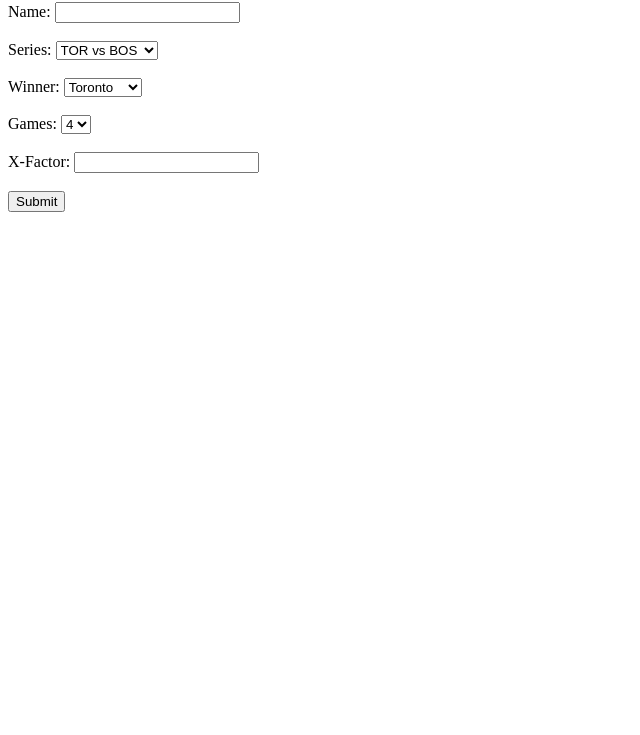
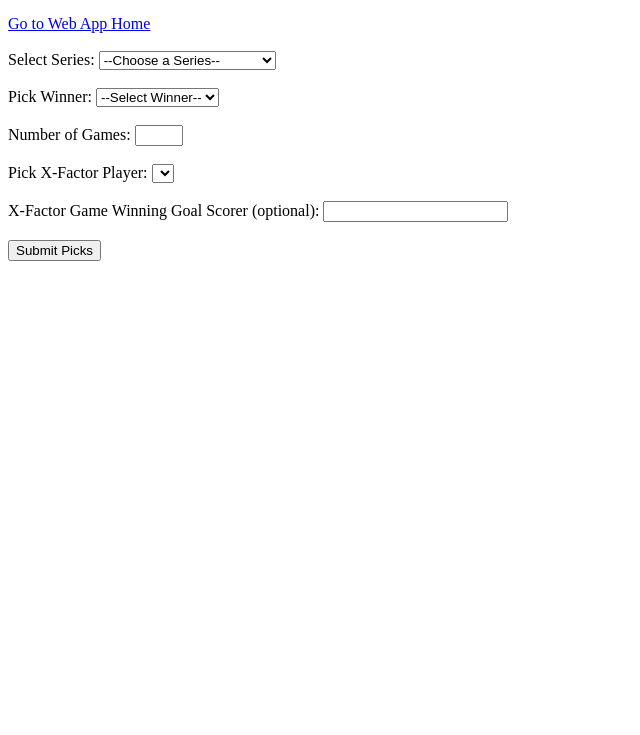
Before and after one commit to Westc2/westc2.github.io, a plain HTML site: page index.html in a window 1280 px wide. Shown: the part 65-800 px from the top of the page, without its empty margins (0-640 px from the left). Drawn offline with Linux system fonts and the light colour scheme.

Commit message:
index.html

```diff
--- a/index.html
+++ b/index.html
@@ -1,63 +1,84 @@
 <!DOCTYPE html>
-<html>
+<html lang="en">
 <head>
-  <title>NHL Bracket Submission</title>
+    <meta charset="UTF-8">
+    <meta name="viewport" content="width=device-width, initial-scale=1.0">
+    <title>NHL Playoff Bracket Challenge</title>
 </head>
 <body>
-  <h2>NHL Playoff Bracket - Round 1</h2>
 
-  <form id="bracketForm">
-    <label>Name: <input type="text" name="name" required></label><br><br>
-    <label>Series:
-      <select name="series">
-        <option>TOR vs BOS</option>
-        <option>COL vs WPG</option>
-        <!-- Add more matchups -->
-      </select>
-    </label><br><br>
-    <label>Winner:
-      <select name="winner">
-        <option>Toronto</option>
-        <option>Boston</option>
-        <option>Colorado</option>
-        <option>Winnipeg</option>
-      </select>
-    </label><br><br>
-    <label>Games:
-      <select name="games">
-        <option>4</option><option>5</option><option>6</option><option>7</option>
-      </select>
-    </label><br><br>
-    <label>X-Factor: <input type="text" name="xfactor" required></label><br><br>
+<h1>NHL Playoff Bracket Challenge</h1>
 
-    <button type="submit">Submit</button>
-  </form>
+<!-- Link to your web app homepage -->
+<a href="https://script.google.com/macros/s/AKfycby36Xg-GnCtNCy_JJB9uFbHBmglPvfFuhers4hiYf7UNzaX-Pnj59l5fURbc9X8IsxtSQ/exec" target="_blank">Go to Web App Home</a>
 
-  <p id="response"></p>
+<br><br>
 
-  <script>
-    document.getElementById("bracketForm").addEventListener("submit", function(e) {
-      e.preventDefault();
+<!-- Select Series -->
+<form action="https://script.google.com/macros/s/AKfycby36Xg-GnCtNCy_JJB9uFbHBmglPvfFuhers4hiYf7UNzaX-Pnj59l5fURbc9X8IsxtSQ/exec" method="POST">
+    <label for="matchup">Select Series:</label>
+    <select id="matchup" name="matchup" onchange="updateWinners()">
+        <option value="">--Choose a Series--</option>
+        <option value="WSH|MTL">Washington vs Montreal</option>
+        <option value="TOR|OTT">Toronto vs Ottawa</option>
+        <option value="TBL|FLA">Tampa Bay vs Florida</option>
+	<option value="CAR|NJD">Carolina vs New Jersey</option>
+	<option value="WPG|STL">Winnipeg vs St. Louis</option>
+	<option value="VGK|MIN">Vegas vs Minnesota</option>
+	<option value="DAL|COL">Dallas vs Colorado</option>
+	<option value="LAK|EDM">Los Angeles vs Edmonton</option>
+        <!-- Add all matchups here in the same format -->
+    </select>
 
-      const formData = new FormData(this);
-      const data = {
-        name: formData.get("name"),
-        series: formData.get("series"),
-        winner: formData.get("winner"),
-        games: formData.get("games"),
-        xfactor: formData.get("xfactor")
-      };
+    <br><br>
 
-      fetch("https://script.google.com/macros/s/AKfycby36Xg-GnCtNCy_JJB9uFbHBmglPvfFuhers4hiYf7UNzaX-Pnj59l5fURbc9X8IsxtSQ/exec", {
-        method: "POST",
-        body: JSON.stringify(data)
-      })
-      .then(res => res.text())
-      .then(text => {
-        document.getElementById("response").innerText = text;
-        this.reset();
+    <label for="winner">Pick Winner:</label>
+    <select id="winner" name="winner">
+        <option value="">--Select Winner--</option>
+        <!-- This will be updated based on the series -->
+    </select>
+
+    <br><br>
+
+    <label for="games">Number of Games:</label>
+    <input type="number" id="games" name="games" min="1" max="7">
+
+    <br><br>
+
+    <label for="xFactor">Pick X-Factor Player:</label>
+    <select id="xFactor" name="xFactor">
+        <!-- Populate with players for each team in a matchup -->
+    </select>
+
+    <br><br>
+
+    <label for="xFactorGWG">X-Factor Game Winning Goal Scorer (optional):</label>
+    <input type="text" id="xFactorGWG" name="xFactorGWG">
+
+    <br><br>
+    <button type="submit">Submit Picks</button>
+</form>
+
+<!-- Add the JavaScript -->
+<script>
+  function updateWinners() {
+    const matchup = document.getElementById("matchup").value;
+    const winnerDropdown = document.getElementById("winner");
+
+    // Clear existing options
+    winnerDropdown.innerHTML = '<option value="">--Select Winner--</option>';
+
+    if (matchup) {
+      const teams = matchup.split("|");
+      teams.forEach(team => {
+        const option = document.createElement("option");
+        option.value = team;
+        option.text = team;
+        winnerDropdown.appendChild(option);
       });
-    });
-  </script>
+    }
+  }
+</script>
+
 </body>
 </html>
```
